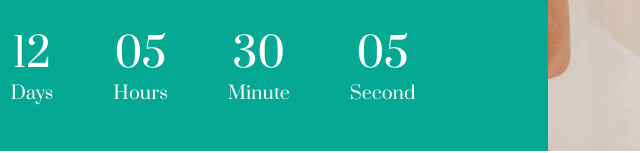
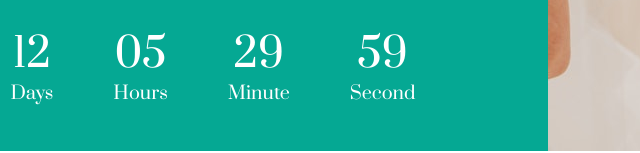
Before and after one commit to Aranthar/Wedding, a plain HTML site: page index.html in a window 1280 px wide. Shown: the part 649-802 px from the top of the page, 596-1236 px from the left. Drawn offline with nearby package versions, Linux system fonts and the light colour scheme; a web font is replaced by a local one.

Commit message:
Countdown

```diff
--- a/assets/js/main.js
+++ b/assets/js/main.js
@@ -1,6 +1,6 @@
 $(document).ready(function () {
 
-  AOS.init();
+  AOS.init()
 
   $('body').on('click', '[href*="#"]', event => {
     $('html,body').stop().animate({
@@ -11,12 +11,46 @@ $(document).ready(function () {
   })
 
   AOS.init({
-
     disable: 'phone',
     offset: 120,
     duration: 800,
     once: false,
+  })
 
-  });
+  var countdownSeconds = 1056605
 
-});
+  let timerID = setInterval(() => {
+    countdownSeconds--
+
+    if (countdownSeconds == 0) {
+      clearInterval(timerID)
+    }
+
+    countdownDraw(countdownSeconds)
+  }, 1000)
+
+  const countdownDraw = (initialSeconds) => {
+    let days = Math.floor(initialSeconds / 86400)
+    let hours = Math.floor((initialSeconds - (days * 86400)) / 3600)
+    let minutes = Math.floor((initialSeconds - (days * 86400) - (hours * 3600)) / 60)
+    let seconds = Math.floor((initialSeconds - (days * 86400) - (hours * 3600) - (minutes * 60)))
+
+    if (seconds < 10) {
+      seconds = '0' + seconds
+    }
+
+    if (minutes < 10) {
+      minutes = '0' + minutes
+    }
+
+    if (hours < 10) {
+      hours = '0' + hours
+    }
+
+    $('#countdownDays').text(days)
+    $('#countdownHours').text(hours)
+    $('#countdownMinutes').text(minutes)
+    $('#countdownSeconds').text(seconds)
+  }
+
+})
--- a/index.html
+++ b/index.html
@@ -42,19 +42,19 @@
           <h1 class="info__title info__title--bottom">Big moments Left  ~</h1>
           <ul class="info__time">
             <li>
-              <span class="number">12</span>
+              <span id="countdownDays" class="number">12</span>
               <span class="string">days</span>
             </li>
             <li>
-              <saan class="number">05</saan>
+              <span id="countdownHours" class="number">05</span>
               <span class="string">hours</span>
             </li>
             <li>
-              <span class="number">30</span>
+              <span id="countdownMinutes" class="number">30</span>
               <span class="string">minute</span>
             </li>
             <li>
-              <span class="number">05</span>
+              <span id="countdownSeconds" class="number">05</span>
               <span class="string">second</span>
             </li>
           </ul>
```
